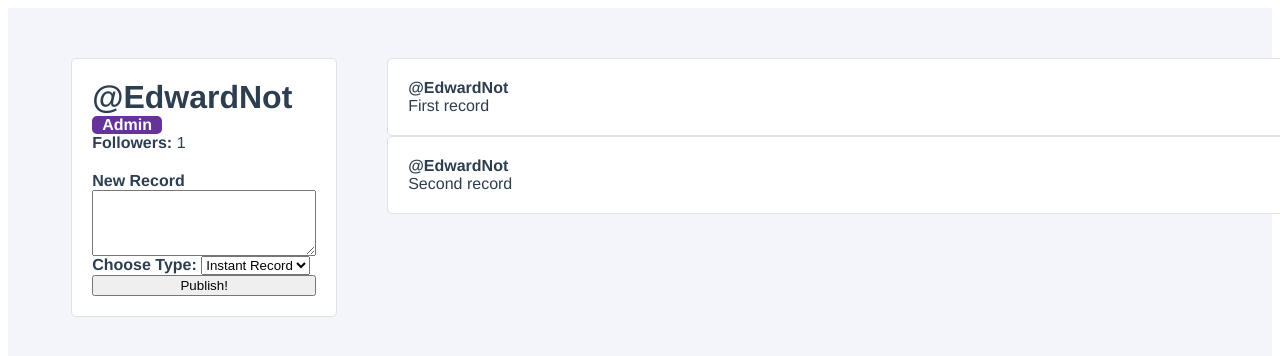
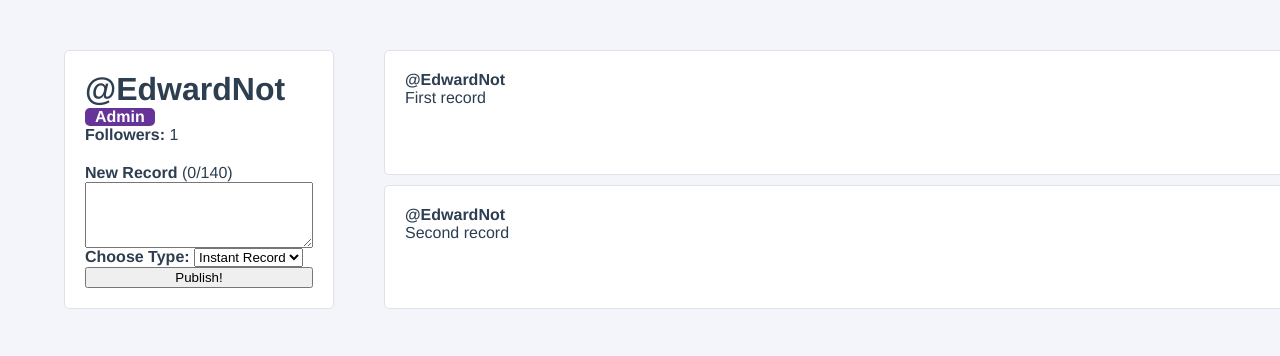
Before and after one commit to EdwardNot/Vue_tut, a Vue app: page / in a window 1280 px wide. Shown: the top 356 px of the page. Built offline with nearby package versions, Linux system fonts and the light colour scheme.

Commit message:
SCSS; Import styles; Dinamic styles

```diff
--- a/package.json
+++ b/package.json
@@ -9,6 +9,8 @@
   },
   "dependencies": {
     "core-js": "^3.6.5",
+    "node-sass": "^5.0.0",
+    "sass-loader": "^10.1.1",
     "vue": "^3.0.0"
   },
   "devDependencies": {
--- a/src/App.vue
+++ b/src/App.vue
@@ -14,7 +14,7 @@ export default {
 }
 </script>
 
-<style>
+<style lang="scss">
 
 #app {
   font-family: Avenir, Helvetica, Arial, sans-serif;
--- a/src/components/Record.vue
+++ b/src/components/Record.vue
@@ -32,7 +32,7 @@ export default {
 };
 </script>
 
-<style>
+<style lang="scss" scoped>
 
 .record-item{
     padding: 20px;
@@ -42,14 +42,15 @@ export default {
     box-sizing: border-box;
     cursor: pointer;
     transition: all 0.25s ease;
-}
 
-.record-item:hover{
-    transform: scale(1.1, 1.1);
-}
+    &:hover{
+        transform: scale(1.1, 1.1);
+    }
 
-.record-item_user{
-    font-weight: bold;
+    .record-item_user{
+        font-weight: bold;
+    }
+
 }
 
 </style>
--- a/src/components/UserProfile.vue
+++ b/src/components/UserProfile.vue
@@ -6,8 +6,8 @@
       <div class = "user-profile_follower-counter">
         <strong>Followers:</strong> {{ followers }}
       </div>
-      <form class="user-profile_create-record" @submit.prevent="createNewRecord">
-        <label for="newRecord"><strong>New Record</strong></label>
+      <form class="user-profile_create-record" @submit.prevent="createNewRecord" :class="{ '--exceeded': newRecordCharacterCount > 140}">
+        <label for="newRecord"><strong>New Record</strong> ({{ newRecordCharacterCount }}/140)</label>
         <textarea id="newRecord" rows="4" v-model="newRecordContent"></textarea>
 
         <div class="user-profile_create-record-type">
@@ -82,8 +82,12 @@ export default {
     }
   },
   computed: {
-    fullName() {
-      return `${this.user.firstName} ${this.user.lastName}`
+    // fullName() {
+    //   return `${this.user.firstName} ${this.user.lastName}`
+    // },
+    newRecordCharacterCount(){
+      // console.log(`newRecordCharacterCount: ${ this.newRecordContent.length }`)
+      return this.newRecordContent.length;
     }
   },
   methods: {
@@ -94,7 +98,8 @@ export default {
         console.log(`Favoutited Record #${id}`)
     },
     createNewRecord() {
-      if(this.newRecordContent && this.selectedRecordContent != 'draft'){
+      if(this.newRecordContent
+      && this.selectedRecordContent != 'draft'){
         this.user.records.unshift(
           {
             id: this.user.records.lenght + 1,
@@ -111,14 +116,14 @@ export default {
 }
 </script>
 
-<style>
+
+<style lang="scss" scoped>
 
 .user-profile {
   display: grid;
   grid-template-columns: 1fr 3fr;
   width: 100%;
   padding: 50px 5%;
-}
 
   .user-profile_panel{
     display: flex;
@@ -127,8 +132,7 @@ export default {
     padding: 20px;
     background-color: white;
     border-radius: 5px;
-  border: 1px solid #DFE3E8
-}
+    border: 1px solid #DFE3E8;
 
     .user-profile_admin{
       background: rebeccapurple;
@@ -143,10 +147,23 @@ export default {
       margin-top: 20px;
       display: flex;
       flex-direction: column;
+
+      &.--exceeded{
+        border-color: red;
+        color: red;
+      }
     }
 
     h1{
       margin: 0;
     }
+  }
+
+  .user-profile_records-wrapper{
+    display: grid;
+    grid-gap: 10px;
+  }
+}
+
 
 </style>
--- /dev/null
+++ b/src/styles/base.scss
@@ -0,0 +1,3 @@
+body {
+    margin: 0;
+}
--- /dev/null
+++ b/vue.config.js
@@ -0,0 +1,9 @@
+module.exports = {
+    css: {
+        loaderOptions: {
+            sass: {
+                additionalData: '@import "@/styles/base.scss";'
+            }
+        }
+    }
+}
```
Also changed, not shown: 1 other file (tests, documents, lock files or other folders). Lines whose indentation alone changed are shown as unchanged.
